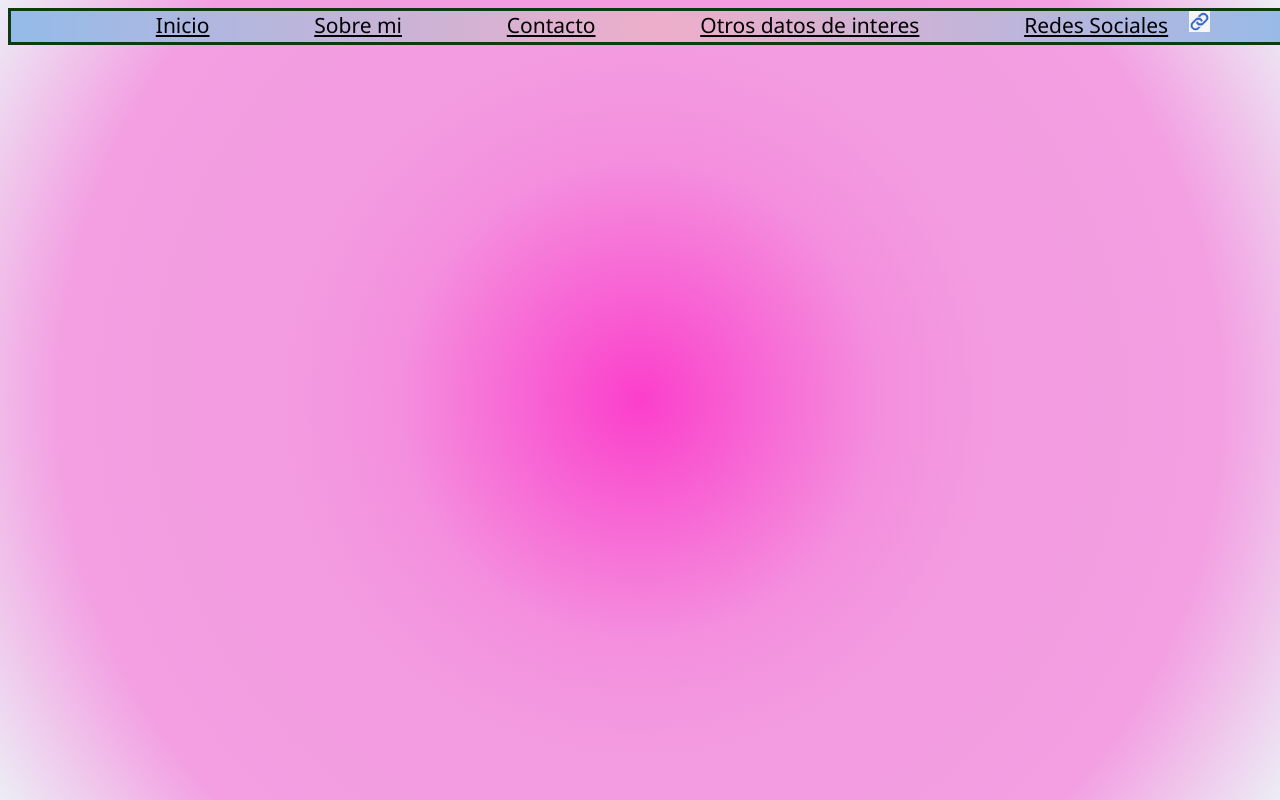
After one commit to Juan-SEO/juan, a PHP site: page /assets/header.php in a window 1280 px wide. The commit adds this page. Run offline with PHP 8.4, Linux system fonts and the light colour scheme.

Commit message:
Cambios de fuentes Catamaran optimizadas CSS

```diff
--- /dev/null
+++ b/assets/header.php
@@ -0,0 +1,24 @@
+<head>
+        <link rel="preconnect" href="https://fonts.googleapis.com">
+<link rel="preconnect" href="https://fonts.gstatic.com" crossorigin>
+<link href="https://fonts.googleapis.com/css2?family=Catamaran&display=swap" rel="stylesheet">
+
+        <meta name="viewport" content="width=device-width, initial-scale=1.0">
+        <meta charset="UTF-8"/>
+        <link rel="stylesheet" href="/css/estilos.css"/>
+        <title>Primera página HTML del master</title>
+        <meta name="description" content="Página de inicio de Juan Álvarez" />
+    </head>
+<body>
+    <!-- Aquí va el menú -->
+    <header>
+        <nav>
+            <ul>
+                <li><a href="/">Inicio</a></li>
+                <li><a href="/sobre-mi.html">Sobre mi</a></li>
+                <li><a href="/contacto.html">Contacto</a></li>
+                <li><a href="/carpeta/pagina-carpeta.html">Otros datos de interes</a></li>
+                <li><a href="https://www.linkedin.com/in/juan-alvarez-gayoso/" target="_blank">Redes Sociales</a></li>
+            </ul>
+        </nav>
+    </header>
--- a/css/estilos.css
+++ b/css/estilos.css
@@ -1,9 +1,19 @@
+:root{
+--azul: rgb(0, 69, 84);
+--colornav:radial-gradient(circle, rgba(238,174,202,1) 0%, rgba(148,187,233,1) 100%);
+--colorfondocorporativo:radial-gradient(circle, rgba(251,63,203,1) 0%, rgba(244,143,222,1) 32%, rgba(243,155,225,1) 46%, rgba(243,159,226,1) 77%, rgba(236,237,245,1) 100%);
+}
+
+body {
+  font-family: 'Catamaran', sans-serif;
+  font-weight: 400;
+
+}
 nav{
   z-index: 10;
 }
 nav>ul{
-   background: radial-gradient(circle, rgba(238,174,202,1) 0%, rgba(148,187,233,1) 100%);
-    position: fixed;
+   background: var(--colornav);
     list-style: none;
     display: flex;
     align-items: center;
@@ -15,12 +25,14 @@ nav>ul{
 }
 
 html{
-  background: radial-gradient(circle, rgba(251,63,203,1) 0%, rgba(244,143,222,1) 32%, rgba(243,155,225,1) 46%, rgba(243,159,226,1) 77%, rgba(236,237,245,1) 100%);}
+  background: var(--colorfondocorporativo);
+}
 
 h1.h1grande{
     color:rgb(36, 35, 37);
     margin-top: 40px;
     font-size: 40px;
+    font-family: 'Catamaran', sans-serif;
 }
 nav>ul>li>a{
     color:rgb(0, 0, 0);
@@ -35,6 +47,7 @@ nav>ul>li>a:hover {
 h2.h2violeta {
     animation-duration: 3s;
     animation-name: movimiento-letras;
+    font-family: 'Catamaran', sans-serif;
   }
 
   @keyframes movimiento-letras {
@@ -61,7 +74,7 @@ h2.h2violeta {
 }
 
 table#tabla-elementos-html th{
-    color:blue;
+    color:var(--azul);
 }
 
 
@@ -82,7 +95,7 @@ table#tabla-elementos-html td{
 blockquote{
     font-style: oblique;
     font-family: Cambria, Cochin, Georgia, Times, 'Times New Roman', serif;
-    background-color: rgb(87, 171, 244);
+    background-color: var(--azul);
 }
 
 /*Estilos del footer*/
@@ -112,7 +125,7 @@ color: blueviolet;
 
 div.cajacssabajo>p::first-letter {
   font-size: 30px;
-  color: cornflowerblue;
+  color: var(--azul);
 }
 
 a[href^="https:"] {
@@ -138,3 +151,11 @@ ol.skillsseo>li::marker{
   border:10px solid greenyellow;
 
 }
+
+/* Responsive */
+@media all and (min-width: 400px) and (max-width: 800px){
+  *{
+    font-family: Impact, Haettenschweiler, 'Arial Narrow Bold', sans-serif;
+    color:blueviolet;
+  }
+}
--- a/index.html
+++ b/index.html
@@ -1,8 +1,12 @@
 <!DOCTYPE html>
 <html>
     <head>
+
         <meta name="viewport" content="width=device-width, initial-scale=1.0">
         <meta charset="UTF-8"/>
+  <!-- Aqui se van a incluir las fuentes de Catamaran   -->
+
+  <link href="/css/fonts-minificado.css" rel="stylesheet">
         <link rel="stylesheet" href="/css/estilos.css"/>
         <title>Primera página HTML del master</title>
         <meta name="description" content="Página de inicio de Juan Álvarez" />
```
Also changed, not shown: css/fonts-minificado.css (added, +1 -0 lines), css/fonts.css (added, +61 -0 lines), css/woff/catamaran-g.woff2 (added), css/woff/catamaran100.woff2 (added).
